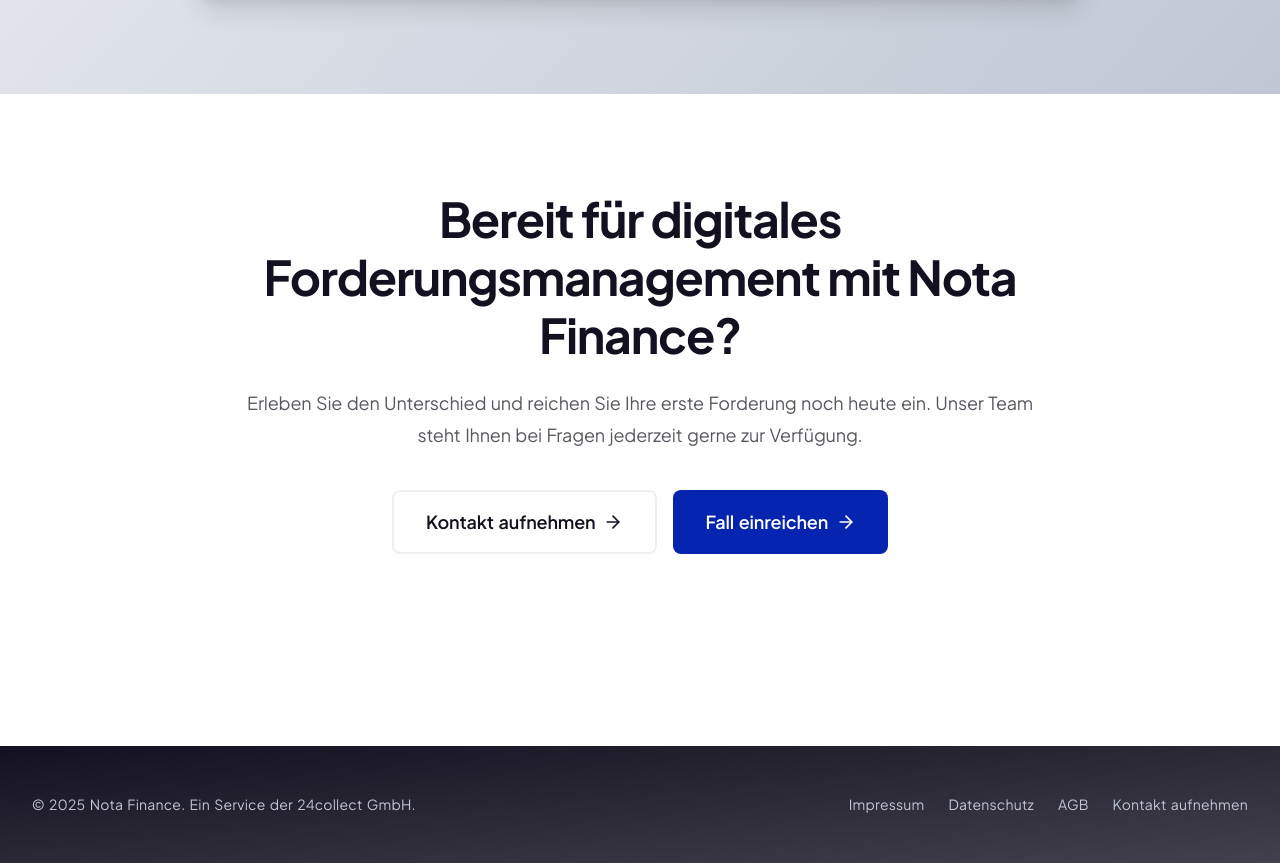
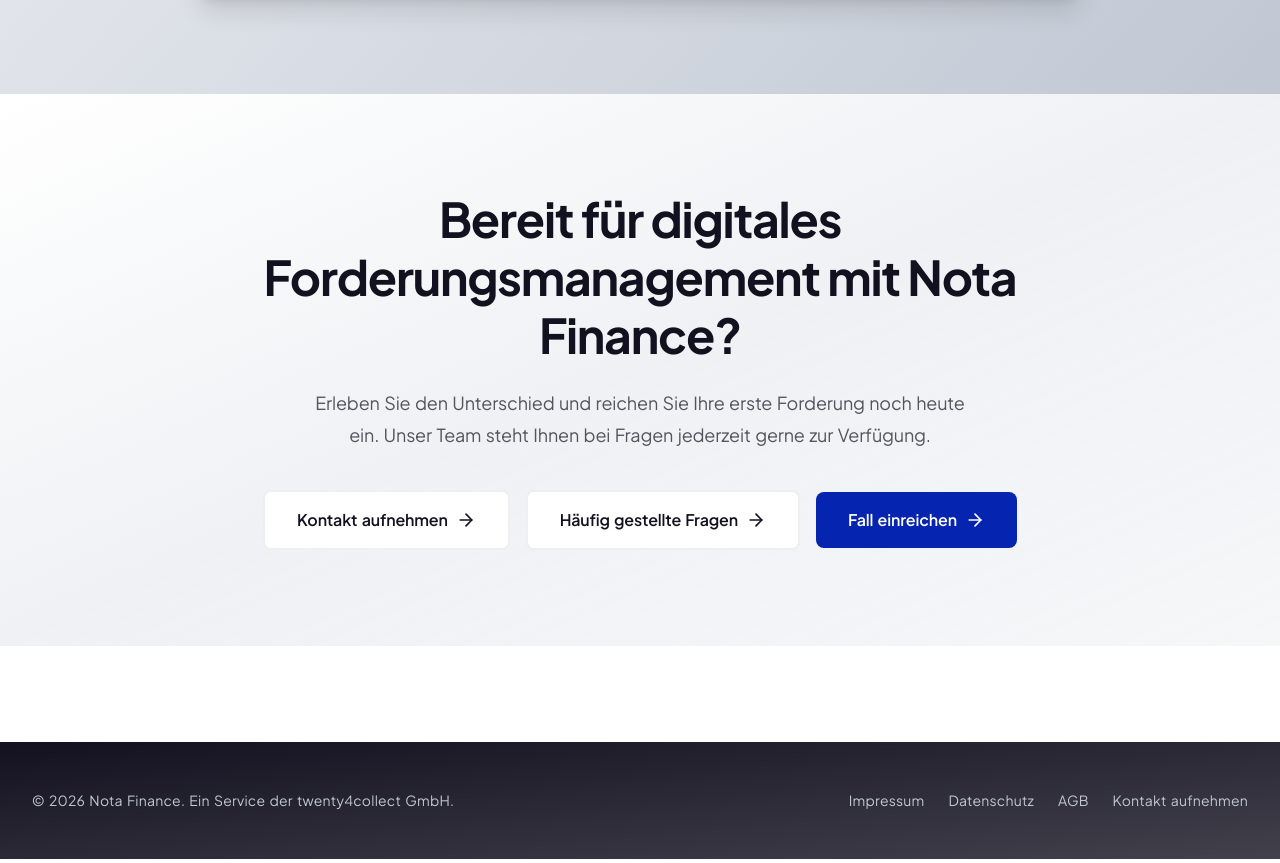
Before and after one commit to maurice1904/nota-finance, a Next.js app: page /preise in a window 1280 px wide. Shown: the part 2766-3629 px from the top of the page. Built offline with nearby package versions, Linux system fonts and the light colour scheme.

Commit message:
bugfixes v0.0

```diff
--- a/app/faq/page.tsx
+++ b/app/faq/page.tsx
@@ -77,7 +77,7 @@ const faqs: FAQItem[] = [
   },
   {
     question: "Wer ist Nota Finance? Wie sicher sind meine Daten?",
-    answer: "Nota Finance ist die innovative digitale Marke der 24collect GmbH, einem etablierten und BDIU-zertifizierten Inkassounternehmen mit über 15 Jahren Erfahrung im Forderungsmanagement in Deutschland. Mit Nota Finance profitieren Sie von dieser langjährigen Expertise, kombiniert mit einer modernen, schnellen und unkomplizierten Online-Lösung. Der Schutz Ihrer Daten und der Daten Ihrer Kunden hat für uns höchste Priorität. Wir arbeiten streng nach den Richtlinien der DSGVO. Unsere Systeme sind sicher, und wir gewährleisten einen vertraulichen Umgang mit allen Informationen."
+    answer: "Nota Finance ist die innovative digitale Marke der twenty4collect GmbH, einem etablierten und BDIU-zertifizierten Inkassounternehmen mit über 15 Jahren Erfahrung im Forderungsmanagement in Deutschland. Mit Nota Finance profitieren Sie von dieser langjährigen Expertise, kombiniert mit einer modernen, schnellen und unkomplizierten Online-Lösung. Der Schutz Ihrer Daten und der Daten Ihrer Kunden hat für uns höchste Priorität. Wir arbeiten streng nach den Richtlinien der DSGVO. Unsere Systeme sind sicher, und wir gewährleisten einen vertraulichen Umgang mit allen Informationen."
   }
 ];
 
--- a/app/preise/page.tsx
+++ b/app/preise/page.tsx
@@ -1,6 +1,5 @@
 import { Euro, CheckCircle, TrendingUp } from "lucide-react";
-import Link from "next/link";
-import { ArrowRight } from "lucide-react";
+import CTASection from "@/components/CTASection";
 
 export default function PreisePage() {
   return (
@@ -159,36 +158,15 @@ export default function PreisePage() {
       </section>
 
       {/* CTA Section */}
-      <section className="py-24 bg-white">
-        <div className="max-w-4xl mx-auto px-4 sm:px-6 lg:px-8 text-center">
-          <h2 className="text-4xl md:text-5xl font-bold text-text-900 mb-6">
-            Bereit für digitales Forderungsmanagement mit Nota Finance?
-          </h2>
-
-          <p className="text-lg text-text-900/70 mb-10">
-            Erleben Sie den Unterschied und reichen Sie Ihre erste Forderung noch heute ein.
-            Unser Team steht Ihnen bei Fragen jederzeit gerne zur Verfügung.
-          </p>
-
-          <div className="flex flex-col sm:flex-row gap-4 justify-center">
-            <Link
-              href="/kontakt"
-              className="group bg-white text-text-900 px-8 py-4 rounded-lg font-semibold text-lg border-2 border-border-subtle hover:border-brand-900 hover:shadow-lg hover:scale-105 active:scale-95 transition-all duration-300 flex items-center justify-center gap-2 focus:outline-none focus:ring-2 focus:ring-focus-ring"
-            >
-              Kontakt aufnehmen
-              <ArrowRight className="w-5 h-5 group-hover:translate-x-1 transition-transform duration-300" />
-            </Link>
-
-            <Link
-              href="/einreichen"
-              className="group bg-brand-900 text-white px-8 py-4 rounded-lg font-semibold text-lg hover:bg-brand-700 hover:shadow-xl hover:scale-105 active:scale-95 transition-all duration-300 flex items-center justify-center gap-2 focus:outline-none focus:ring-2 focus:ring-focus-ring"
-            >
-              Fall einreichen
-              <ArrowRight className="w-5 h-5 group-hover:translate-x-1 transition-transform duration-300" />
-            </Link>
-          </div>
-        </div>
-      </section>
+      <CTASection
+        title="Bereit für digitales Forderungsmanagement mit Nota Finance?"
+        subtitle="Erleben Sie den Unterschied und reichen Sie Ihre erste Forderung noch heute ein. Unser Team steht Ihnen bei Fragen jederzeit gerne zur Verfügung."
+        buttons={[
+          { text: "Kontakt aufnehmen", href: "/kontakt" },
+          { text: "Häufig gestellte Fragen", href: "/faq" },
+          { text: "Fall einreichen", href: "/einreichen", primary: true },
+        ]}
+      />
     </main>
   );
 }
--- a/app/unternehmen/page.tsx
+++ b/app/unternehmen/page.tsx
@@ -1,5 +1,6 @@
 import { Target, Heart, Zap, Shield, ArrowRight } from "lucide-react";
 import Link from "next/link";
+import CTASection from "@/components/CTASection";
 
 export default function UnternehmenPage() {
   return (
@@ -54,7 +55,7 @@ export default function UnternehmenPage() {
                       Die Gründung
                     </h3>
                     <p className="text-text-900/70 leading-relaxed">
-                      Gründung der twenty4collect GmbH als kundenorientiertes Inkasso-Unternehmen
+                      Gründung der twenty4collect GmbH als kundenorientiertes, digitales Inkasso-Unternehmen
                     </p>
                   </div>
                   <div className="hidden md:flex absolute left-1/2 transform -translate-x-1/2 w-6 h-6 bg-brand-900 rounded-full border-4 border-white shadow-lg" />
@@ -109,7 +110,7 @@ export default function UnternehmenPage() {
                   <div className="hidden md:flex absolute left-1/2 transform -translate-x-1/2 w-8 h-8 bg-gradient-to-br from-brand-900 to-brand-700 rounded-full border-4 border-white shadow-2xl animate-pulse" />
                   <div className="md:w-1/2 md:pl-12">
                     <div className="inline-block bg-gradient-to-br from-brand-900 to-brand-700 text-white px-6 py-2 rounded-full font-bold text-xl mb-4">
-                      2025
+                      2026
                     </div>
                     <h3 className="text-2xl font-bold text-brand-900 mb-3">
                       Launch von Nota Finance
@@ -164,7 +165,7 @@ export default function UnternehmenPage() {
             </h2>
             <p className="text-xl text-text-900/70 max-w-3xl mx-auto">
               Unser Handeln bei Nota Finance wird von klaren Prinzipien geleitet, die darauf
-              ausgerichtet sind, Ihnen den bestmöglichen Service zu bieten:
+              ausgerichtet sind, Ihnen den bestmöglichen Inkasso-Service zu bieten:
             </p>
           </div>
 
@@ -229,36 +230,15 @@ export default function UnternehmenPage() {
       </section>
 
       {/* Final CTA */}
-      <section className="py-24 bg-gradient-to-br from-white to-surface-100">
-        <div className="max-w-4xl mx-auto px-4 sm:px-6 lg:px-8 text-center">
-          <h2 className="text-4xl md:text-5xl font-bold text-text-900 mb-6">
-            Bereit für digitales Forderungsmanagement mit Nota Finance?
-          </h2>
-
-          <p className="text-lg text-text-900/70 mb-10">
-            Erleben Sie den Unterschied und reichen Sie Ihre erste Forderung noch heute ein.
-            Unser Team steht Ihnen bei Fragen jederzeit gerne zur Verfügung.
-          </p>
-
-          <div className="flex flex-col sm:flex-row gap-4 justify-center">
-            <Link
-              href="/einreichen"
-              className="group bg-brand-900 text-white px-8 py-4 rounded-lg font-semibold text-lg hover:bg-brand-700 hover:shadow-xl hover:scale-105 active:scale-95 transition-all duration-300 flex items-center justify-center gap-2 focus:outline-none focus:ring-2 focus:ring-focus-ring"
-            >
-              Fall einreichen
-              <ArrowRight className="w-5 h-5 group-hover:translate-x-1 transition-transform duration-300" />
-            </Link>
-
-            <Link
-              href="/kontakt"
-              className="group bg-white text-text-900 px-8 py-4 rounded-lg font-semibold text-lg border-2 border-border-subtle hover:border-brand-900 hover:shadow-lg hover:scale-105 active:scale-95 transition-all duration-300 flex items-center justify-center gap-2 focus:outline-none focus:ring-2 focus:ring-focus-ring"
-            >
-              Kontakt aufnehmen
-              <ArrowRight className="w-5 h-5 group-hover:translate-x-1 transition-transform duration-300" />
-            </Link>
-          </div>
-        </div>
-      </section>
+      <CTASection
+        title="Bereit für digitales Forderungsmanagement mit Nota Finance?"
+        subtitle="Erleben Sie den Unterschied und reichen Sie Ihre erste Forderung noch heute ein. Unser Team steht Ihnen bei Fragen jederzeit gerne zur Verfügung."
+        buttons={[
+          { text: "Kontakt aufnehmen", href: "/kontakt" },
+          { text: "Häufig gestellte Fragen", href: "/faq" },
+          { text: "Fall einreichen", href: "/einreichen", primary: true },
+        ]}
+      />
     </main>
   );
 }
--- a/components/Footer.tsx
+++ b/components/Footer.tsx
@@ -8,7 +8,7 @@ export default function Footer() {
           {/* Left Side - Copyright */}
           <div className="space-y-2">
             <p className="text-sm text-surface-100">
-              © 2025 Nota Finance. Ein Service der 24collect GmbH.
+              © 2026 Nota Finance. Ein Service der twenty4collect GmbH.
             </p>
           </div>
 
--- a/components/Navbar.tsx
+++ b/components/Navbar.tsx
@@ -16,6 +16,13 @@ const navLinks = [
 export default function Navbar() {
   const pathname = usePathname();
 
+  // Same-Page-Navigation: Scroll to top wenn bereits auf der Zielseite
+  const scrollToTopIfSamePage = (href: string) => {
+    if (pathname === href) {
+      window.scrollTo({ top: 0, left: 0, behavior: "instant" });
+    }
+  };
+
   return (
     <nav className="sticky top-0 z-50 glass border-b border-border-subtle">
       <div className="max-w-7xl mx-auto px-4 sm:px-6 lg:px-8">
@@ -23,6 +30,7 @@ export default function Navbar() {
           {/* Logo */}
           <Link
             href="/"
+            onClick={() => scrollToTopIfSamePage("/")}
             className="flex items-center gap-3 hover:opacity-80 transition-opacity duration-300 z-10"
           >
             <Image
@@ -43,6 +51,7 @@ export default function Navbar() {
               <Link
                 key={link.href}
                 href={link.href}
+                onClick={() => scrollToTopIfSamePage(link.href)}
                 className={cn(
                   "text-sm font-medium transition-all duration-300 hover:text-brand-900 relative",
                   pathname === link.href
@@ -61,6 +70,7 @@ export default function Navbar() {
           {/* CTA Button - Primary: bg-brand-900 + text-white, Hover: bg-brand-700 */}
           <Link
             href="/einreichen"
+            onClick={() => scrollToTopIfSamePage("/einreichen")}
             className="bg-brand-900 text-white px-6 py-3 rounded-lg font-semibold text-sm hover:bg-brand-700 hover:shadow-lg hover:scale-105 active:scale-95 transition-all duration-300 z-10 focus:outline-none focus:ring-2 focus:ring-focus-ring"
           >
             Fall einreichen
```
